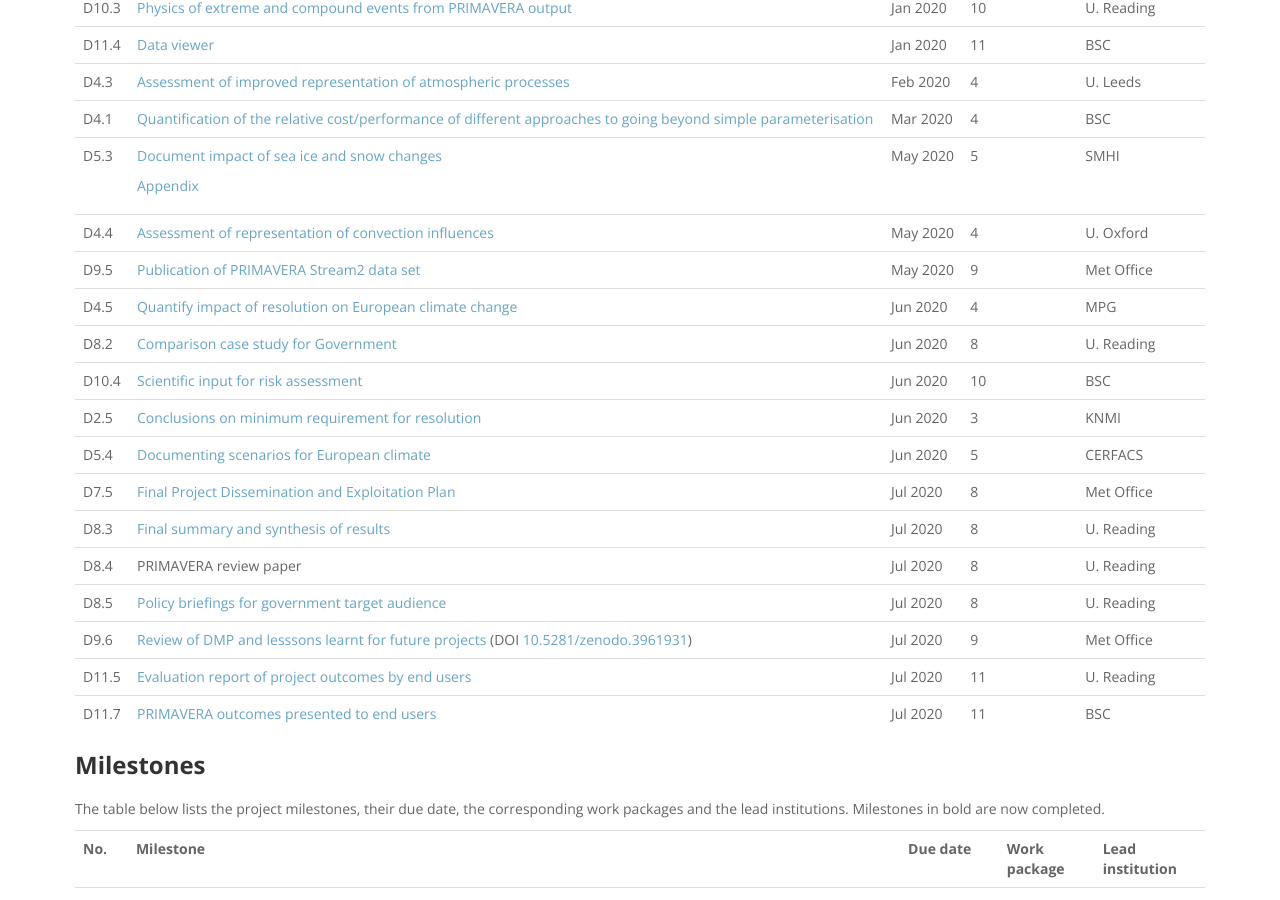
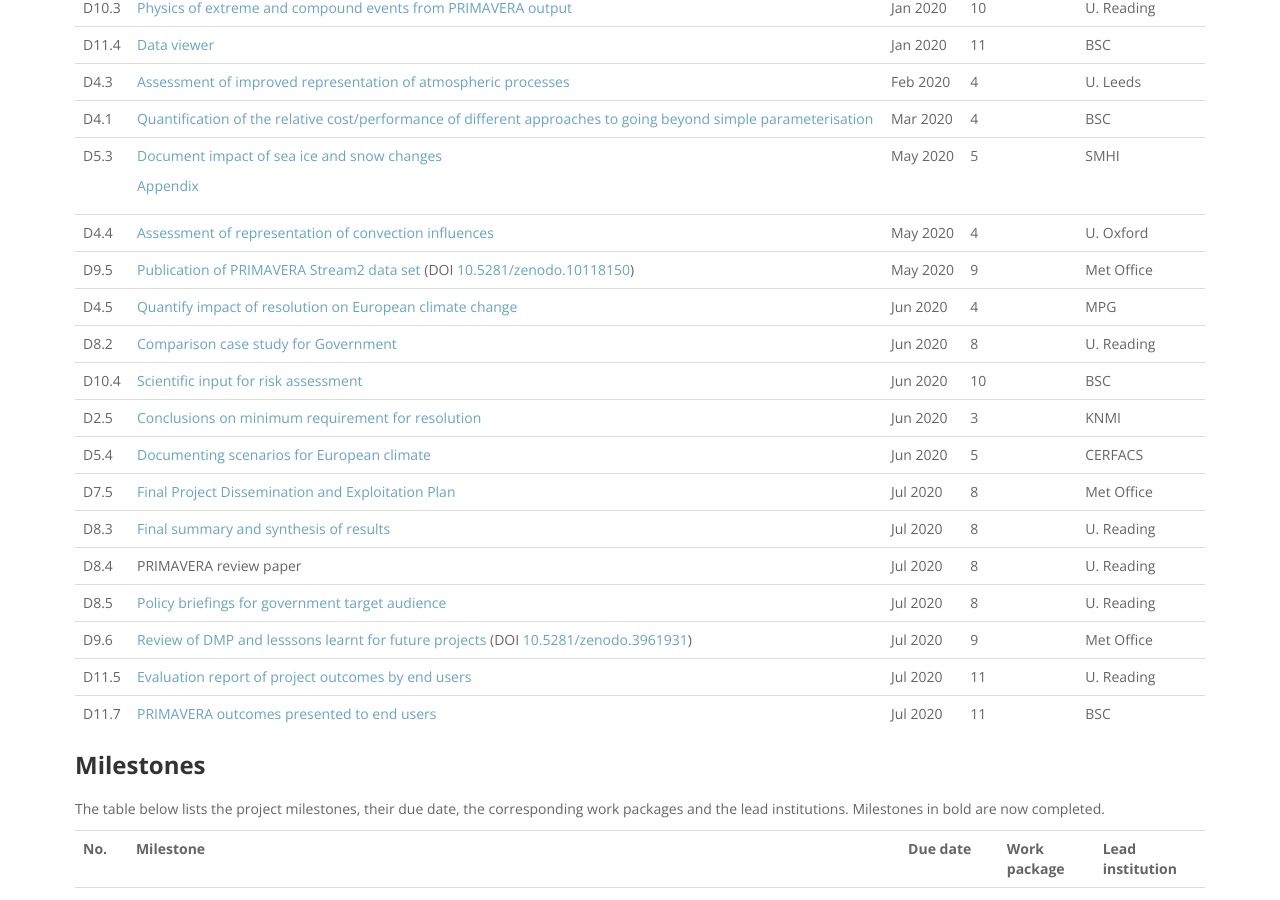
Before and after one commit to PRIMAVERA-H2020/primavera-h2020.eu, a Jekyll site: the page built from output/project-deliverables.md, in a window 1280 px wide and 900 px high, scrolled down 1833 px. Built offline with Jekyll 4.4.1, drawn with Linux system fonts in a browser that asks for light colours; comment, search, counter and statistics services are not loaded.

Commit message:
Add D9.5 DOI

```diff
--- a/output/project-deliverables.md
+++ b/output/project-deliverables.md
@@ -307,7 +307,7 @@
 </tr>
 <tr>
 <td>D9.5</td>
-<td><a href="{{ site.baseurl }}/assets/media/uploads/Documents/project/primavera_deliverable_9-5.pdf">Publication of PRIMAVERA Stream2 data set</a></td>
+<td><a href="{{ site.baseurl }}/assets/media/uploads/Documents/project/primavera_deliverable_9-5.pdf">Publication of PRIMAVERA Stream2 data set</a> (DOI <a href="https://doi.org/10.5281/zenodo.10118150">10.5281/zenodo.10118150</a>)</td>
 <td>May 2020</td>
 <td>9</td>
 <td>Met Office</td>
```
